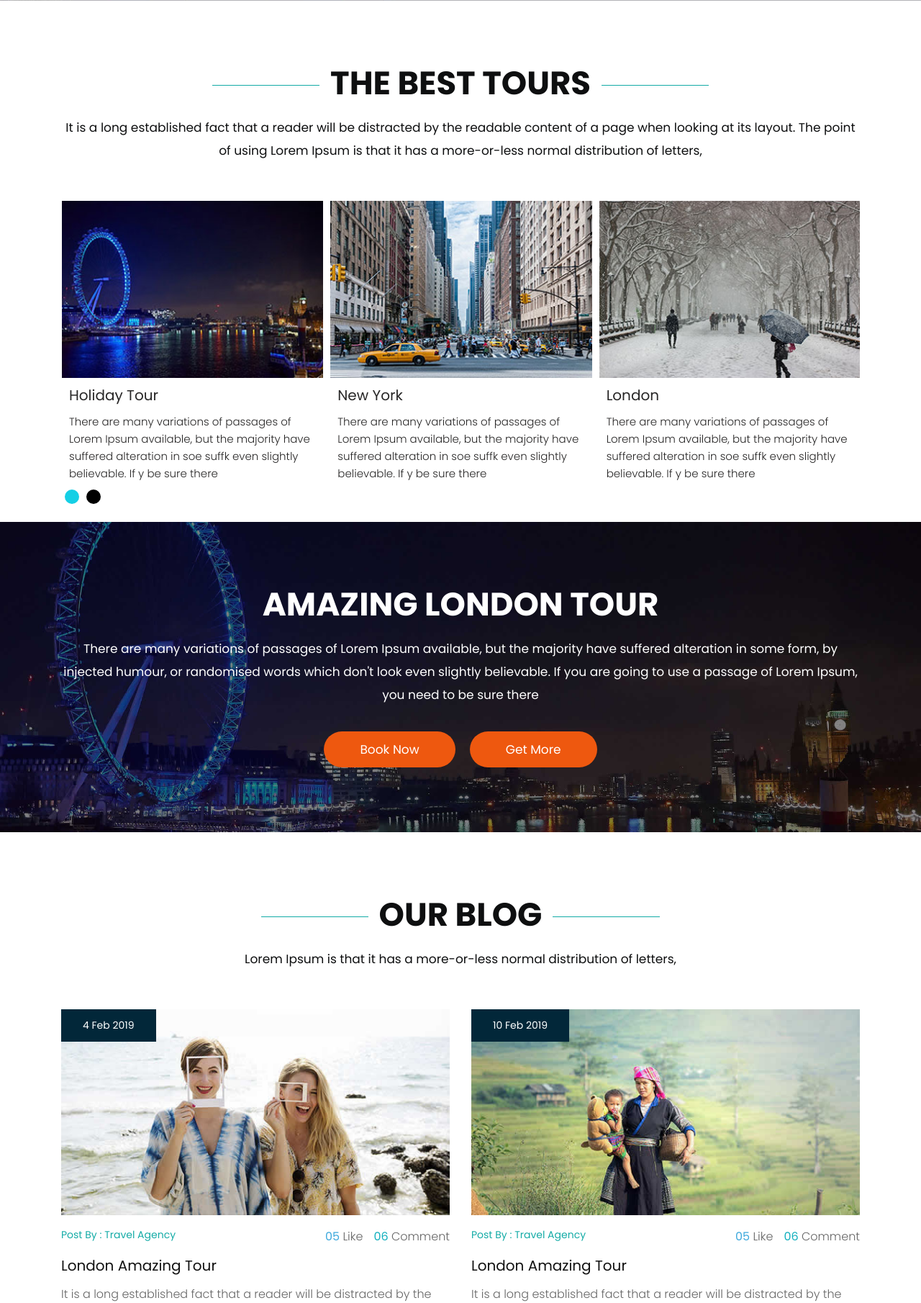
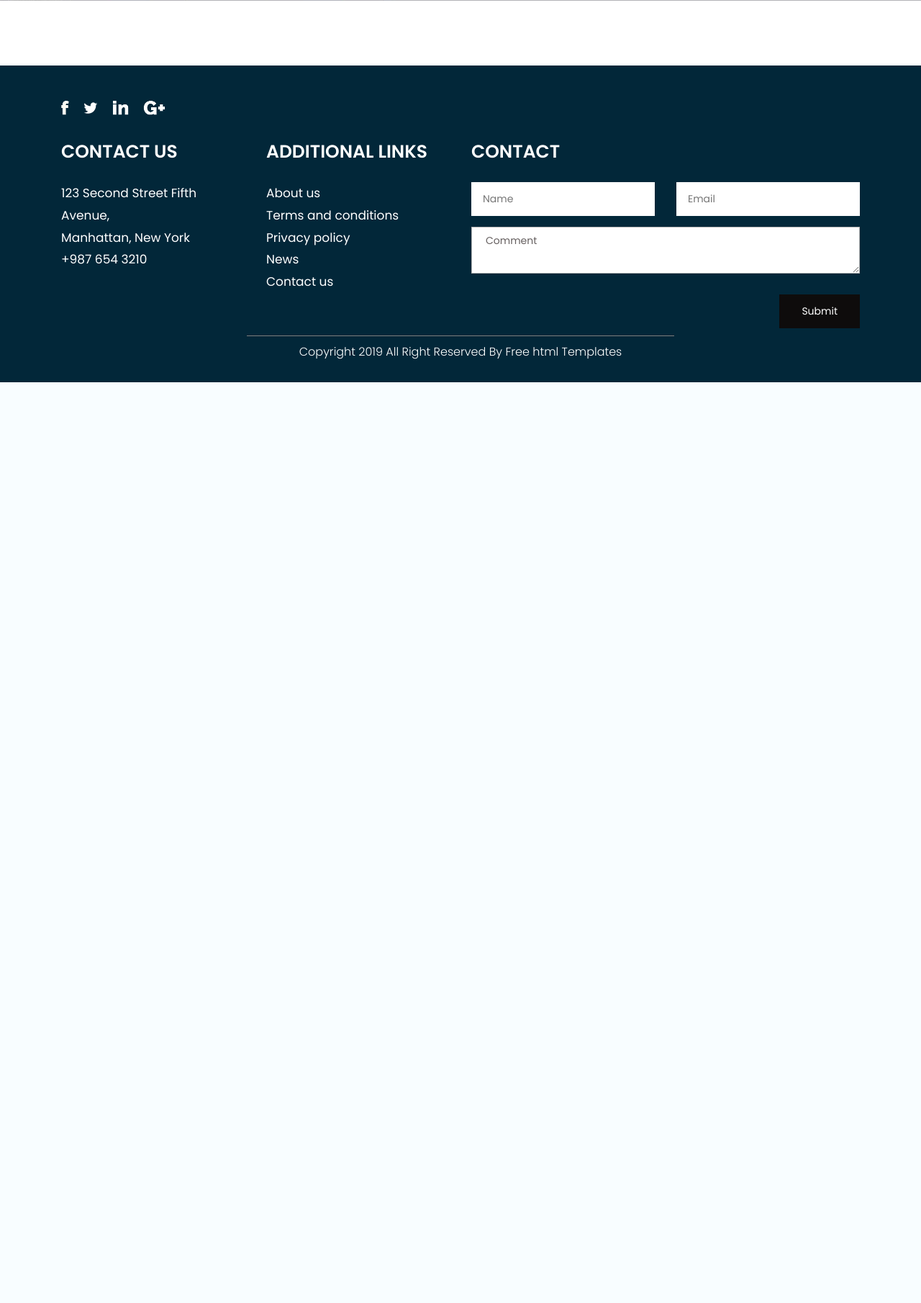
Before and after one commit to Hkmartimxp6/LPI, a PHP site: page / in a window 1280 px wide. Shown: the part 2710-4520 px from the top of the page at 72% size. After the commit the page ends 3241 px from the top, so only its background shows below. Run offline with PHP 8.4, Linux system fonts and the light colour scheme; some libraries are stand-ins or nearby versions.

Commit message:
Retirei algumas coisas do index.php e adicionei um pouco de CSS no style.css

```diff
--- a/paginas/index.php
+++ b/paginas/index.php
@@ -49,7 +49,7 @@
                   <div class="col-md-12">
                      <div class="header_information">
                         <ul>
-                           <li><img src="1.png" alt="#" /> Rua Bife Da Vazia</li>
+                           <li><img src="1.png" alt="#" /> Alameda Cardeal Cerejeira</li>
                            <li><img src="2.png" alt="#" /> +351 963 961 984</li>
                            <li><img src="3.png" alt="#" /> felixbus@gmail.com</li>
                         </ul>
@@ -63,7 +63,7 @@
                <div class="col-xl-3 col-lg-3 col-md-3 col-sm-3 col logo_section">
                   <div class="full">
                      <div class="center-desk">
-                        <div class="logo"> <a href="index.html"><img src="logo.png" style="width:300px;" alt="#"></a> </div>
+                        <div class="logo"> <a href="index.php"><img src="logo.png" style="width:300px;" alt="#"></a> </div>
                      </div>
                   </div>
                </div>
@@ -90,7 +90,7 @@
    <!-- end header -->
    <section>
       <div class="banner-main">
-         <img src="banner.png" alt="#" />
+         <img src="banner.png" alt="#" style="width: 100%; height: 100%; object-fit: cover;"/>
          <div class="container">
             <div class="text-bg">
                <h1>Viaja da Melhor<br><strong class="white">Maneira!</strong></h1>
@@ -230,107 +230,6 @@
       </div>
    </div>
    <!-- end London -->
-   <!--Tours -->
-   <div class="Tours">
-      <div class="container">
-         <div class="row">
-            <div class="col-md-12">
-               <div class="titlepage">
-                  <h2>The Best Tours</h2>
-                  <span>It is a long established fact that a reader will be distracted by the readable content of a page when looking at its layout. The point of using Lorem Ipsum is that it has a more-or-less normal distribution of letters,</span>
-               </div>
-            </div>
-         </div>
-         <section id="demos">
-            <div class="row">
-               <div class="col-md-12">
-                  <div class="owl-carousel owl-theme">
-                     <div class="item">
-                        <img class="img-responsive" src="1.jpg" alt="#" />
-                        <h3>Holiday Tour</h3>
-                        <p>There are many variations of passages of Lorem Ipsum available, but the majority have suffered alteration in soe suffk even slightly believable. If y be sure there</p>
-                     </div>
-                     <div class="item">
-                        <img class="img-responsive" src="2.jpg" alt="#" />
-                        <h3>New York</h3>
-                        <p>There are many variations of passages of Lorem Ipsum available, but the majority have suffered alteration in soe suffk even slightly believable. If y be sure there</p>
-                     </div>
-                     <div class="item">
-                        <img class="img-responsive" src="3.jpg" alt="#" />
-                        <h3>London</h3>
-                        <p>There are many variations of passages of Lorem Ipsum available, but the majority have suffered alteration in soe suffk even slightly believable. If y be sure there</p>
-                     </div>
-                     <div class="item">
-                        <img class="img-responsive" src="2.jpg" alt="#" />
-                        <h3>Holiday Tour</h3>
-                        <p>There are many variations of passages of Lorem Ipsum available, but the majority have suffered alteration in soe suffk even slightly believable. If y be sure there</p>
-                     </div>
-                  </div>
-               </div>
-            </div>
-         </section>
-      </div>
-   </div>
-   <!-- end Tours -->
-   <!-- Amazing -->
-   <div class="amazing">
-      <div class="container">
-         <div class="row">
-            <div class="col-md-12">
-               <div class="amazing-box">
-                  <h2>Amazing London Tour</h2>
-                  <span>There are many variations of passages of Lorem Ipsum available, but the majority have suffered alteration in some form, by injected humour, or randomised words which don't look even slightly believable. If you are going to use a passage of Lorem Ipsum, you need to be sure there</span>
-                  <a href="#">Book Now</a><a href="#">Get More</a>
-               </div>
-            </div>
-         </div>
-      </div>
-   </div>
-   <!-- end Amazing -->
-   <!-- our blog -->
-   <div id="blog" class="blog">
-      <div class="container">
-         <div class="row">
-            <div class="col-md-12">
-               <div class="titlepage">
-                  <h2>Our Blog</h2>
-                  <span>Lorem Ipsum is that it has a more-or-less normal distribution of letters,</span>
-               </div>
-            </div>
-         </div>
-         <div class="row">
-            <div class="col-xl-6 col-lg-6 col-md-6 col-sm-12">
-               <div class="blog-box">
-                  <figure><img src="blog-image0.jpg" alt="#" />
-                     <span>4 Feb 2019</span>
-                  </figure>
-                  <div class="travel">
-                     <span>Post By : Travel Agency</span>
-                     <p><strong class="Comment"> 06 </strong> Comment</p>
-                     <p><strong class="like">05 </strong>Like</p>
-                  </div>
-                  <h3>London Amazing Tour</h3>
-                  <p>It is a long established fact that a reader will be distracted by the readable content of a page when looking at its layout. The point of using Lorem Ipsum is that it has a more-or-less normal distribution of letters, as opposed to using 'Content here, content here', making it look like readable English. Many desktop publishing packages and web</p>
-               </div>
-            </div>
-            <div class="col-xl-6 col-lg-6 col-md-6 col-sm-12">
-               <div class="blog-box">
-                  <figure><img src="blog-image.jpg" alt="#" />
-                     <span>10 Feb 2019</span>
-                  </figure>
-                  <div class="travel">
-                     <span>Post By : Travel Agency</span>
-                     <p><strong class="Comment"> 06 </strong> Comment</p>
-                     <p><strong class="like">05 </strong>Like</p>
-                  </div>
-                  <h3>London Amazing Tour</h3>
-                  <p>It is a long established fact that a reader will be distracted by the readable content of a page when looking at its layout. The point of using Lorem Ipsum is that it has a more-or-less normal distribution of letters, as opposed to using 'Content here, content here', making it look like readable English. Many desktop publishing packages and web</p>
-               </div>
-            </div>
-         </div>
-      </div>
-   </div>
-   <!-- end our blog -->
    <!-- footer -->
    <footer>
       <div id="contact" class="footer">
--- a/paginas/style.css
+++ b/paginas/style.css
@@ -2009,7 +2020,7 @@ input[type="radio"] .styled:checked+label::after {
      margin: 0px 5px;
 }
 .amazing {
-     background: url(../images/Amazing.jpg);
+     background: url(Amazing.jpg);
      padding: 90px 0px;
      background-size: 100% 100%;
      background-repeat: no-repeat;
```
Also changed, not shown: other parts of paginas/style.css (+19 -8 lines).
